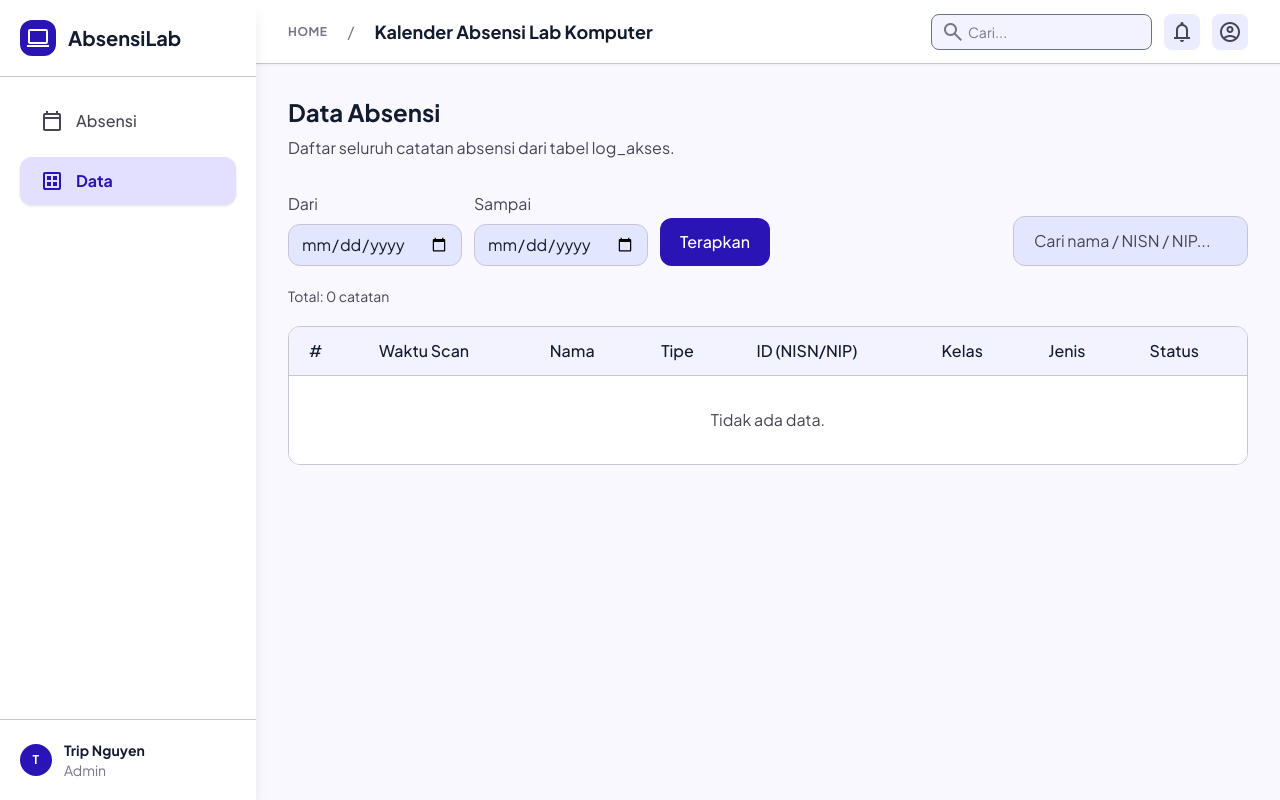
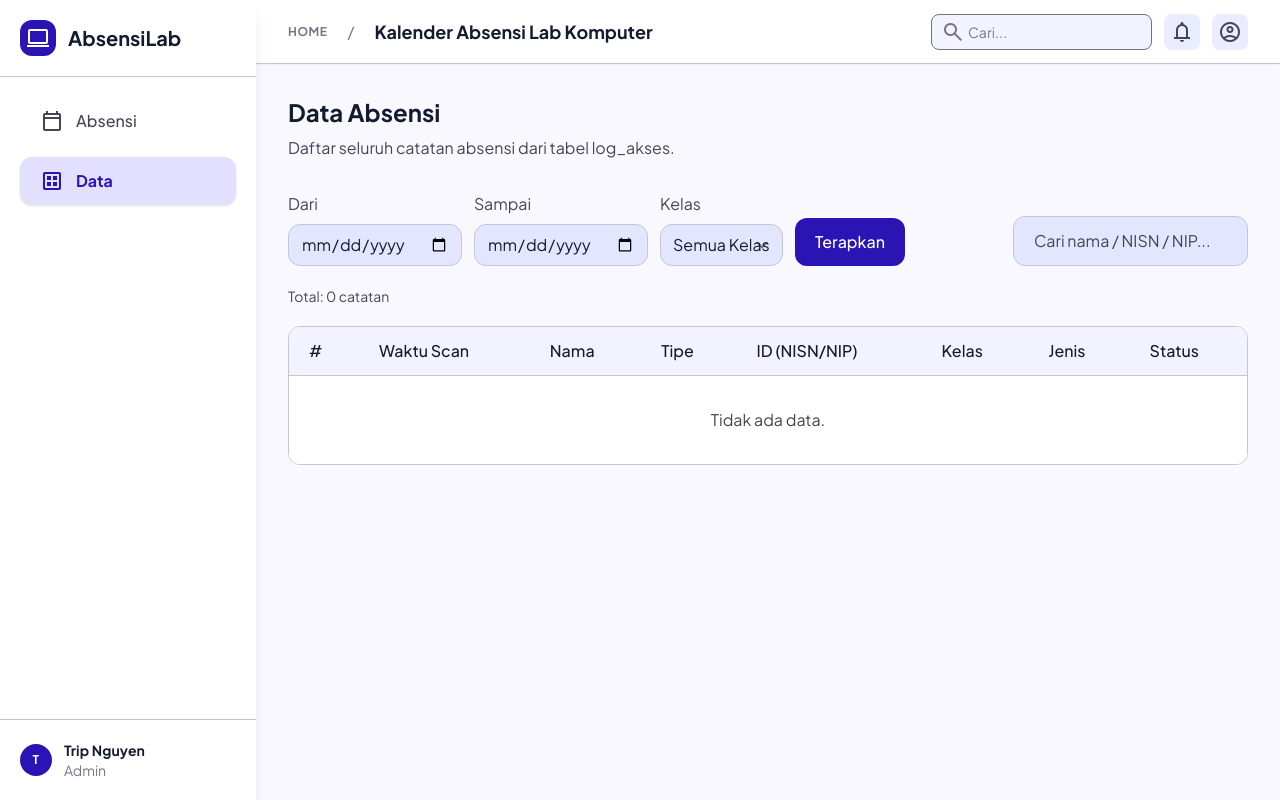
Before and after one commit to tripng/absensi_lab, a Laravel app: page /data in a window 1280 px wide. Run offline with Laravel 12, Linux system fonts and the light colour scheme; data that the repository does not hold is empty; style sheets or scripts are compiled from the project's sources; some libraries are stand-ins or nearby versions.

Commit message:
feat(data): tambah filter kelas di dropdown (query distinct + props)

```diff
--- a/app/Http/Controllers/DataController.php
+++ b/app/Http/Controllers/DataController.php
@@ -11,9 +11,9 @@ class DataController extends Controller
 {
     /**
      * Tampilkan seluruh data absensi dari tabel log_akses.
-     * Join ke rfid_card, pengguna, v_scan_lookup, dan lokasi
+     * Join ke rfid_card, pengguna, v_scan_lookup
      * agar kolom nama, nisn/nip, tipe, dan nama_kelas lengkap.
-     * Dukung filter rentang tanggal (start_date sampai end_date).
+     * Dukung filter rentang tanggal (start_date sampai end_date) dan kelas.
      */
     public function index(Request $request)
     {
@@ -21,6 +21,7 @@ class DataController extends Controller
 
         $startDate = $request->query('start_date');
         $endDate   = $request->query('end_date');
+        $kelas     = $request->query('kelas');
 
         // Validasi format tanggal sederhana (YYYY-MM-DD).
         $startTs = null;
@@ -65,6 +66,21 @@ class DataController extends Controller
             $query->whereRaw('CAST(la.waktu_scan AS UNSIGNED) <= ?', [$endTs]);
         }
 
+        // Filter kelas (hanya berlaku untuk siswa yang punya nama_kelas).
+        if ($kelas) {
+            $query->where('v.nama_kelas', $kelas);
+        }
+
+        // Daftar kelas unik untuk dropdown (hanya siswa yang punya nama_kelas).
+        $kelasList = $db->table('v_scan_lookup')
+            ->whereNotNull('nama_kelas')
+            ->where('nama_kelas', '!=', '')
+            ->distinct()
+            ->pluck('nama_kelas')
+            ->sort()
+            ->values()
+            ->all();
+
         $perPage = 25;
         $page    = max(1, (int) $request->query('page', 1));
         $offset  = ($page - 1) * $perPage;
@@ -104,7 +120,9 @@ class DataController extends Controller
             'filters' => [
                 'start_date' => $startDate ?? '',
                 'end_date'   => $endDate ?? '',
+                'kelas'      => $kelas ?? '',
             ],
+            'kelasList' => $kelasList,
         ];
 
         return Inertia::render('Data/Index', [
--- a/resources/js/Pages/Data/Index.jsx
+++ b/resources/js/Pages/Data/Index.jsx
@@ -4,14 +4,15 @@ import Navbar from '../Absensi/Navbar';
 import Topbar from '../Absensi/Topbar';
 
 export default function DataIndex({ absensi = { data: [], meta: {}, filters: {} } }) {
-  const { data, meta, filters } = absensi;
+  const { data, meta, filters, kelasList = [] } = absensi;
   const { url } = usePage();
   const params = new URLSearchParams(url.split('?')[1] || '');
   const currentPage = parseInt(params.get('page') || '1', 10);
 
-  const [search, setSearch] = useState('');
+  const [search, setSearch]     = useState('');
   const [startDate, setStartDate] = useState(filters.start_date || '');
-  const [endDate, setEndDate] = useState(filters.end_date || '');
+  const [endDate, setEndDate]   = useState(filters.end_date || '');
+  const [kelas, setKelas]       = useState(filters.kelas || '');
 
   // Quick client-side search (nama / NISN / NIP).
   const searched = search
@@ -21,22 +22,26 @@ export default function DataIndex({ absensi = { data: [], meta: {}, filters: {}
       )
     : data;
 
-  // Helper: build query string untuk date filter + pagination.
+  // Helper: build query string untuk filter + pagination.
   const buildPageQuery = (page) => {
     const q = new URLSearchParams();
     if (startDate) q.set('start_date', startDate);
     if (endDate) q.set('end_date', endDate);
+    if (kelas) q.set('kelas', kelas);
     if (page > 1) q.set('page', page);
     return q.toString();
   };
 
-  const applyDateFilter = (e) => {
+  const applyFilter = (e) => {
     e.preventDefault();
     const target = `/data?${buildPageQuery(1)}`;
     router.visit(target, { method: 'get', preserveScroll: true });
   };
 
-  const clearDateFilter = () => {
+  const clearFilter = () => {
+    setStartDate('');
+    setEndDate('');
+    setKelas('');
     router.visit('/data', { method: 'get', preserveScroll: true });
   };
 
@@ -60,12 +65,10 @@ export default function DataIndex({ absensi = { data: [], meta: {}, filters: {}
     <div className="flex h-screen overflow-hidden bg-background text-on-surface">
       {/* Sidebar navigation */}
       <Navbar />
-
       {/* Main content area (offset by sidebar width) */}
       <div className="flex-1 flex flex-col overflow-hidden ml-64">
         {/* Topbar */}
         <Topbar />
-
         {/* Scrollable page body */}
         <main className="flex-1 overflow-y-auto">
           <div className="w-full px-space-md sm:px-space-lg lg:px-space-lg py-space-lg">
@@ -81,8 +84,8 @@ export default function DataIndex({ absensi = { data: [], meta: {}, filters: {}
 
             {/* Filter bar */}
             <div className="mb-space-md flex flex-col sm:flex-row sm:items-end gap-space-md">
-              {/* Date range filter */}
-              <form onSubmit={applyDateFilter} className="flex flex-wrap items-end gap-space-sm">
+              {/* Filter: tanggal range + kelas */}
+              <form onSubmit={applyFilter} className="flex flex-wrap items-end gap-space-sm">
                 <div className="flex flex-col">
                   <label className="font-label-sm text-on-surface-variant mb-space-xs">Dari</label>
                   <input
@@ -101,16 +104,29 @@ export default function DataIndex({ absensi = { data: [], meta: {}, filters: {}
                     className="px-space-sm py-space-xs border border-outline-variant rounded-xl bg-surface-container-high text-on-surface focus:outline-none focus:ring-2 focus:ring-primary"
                   />
                 </div>
+                <div className="flex flex-col">
+                  <label className="font-label-sm text-on-surface-variant mb-space-xs">Kelas</label>
+                  <select
+                    value={kelas}
+                    onChange={(e) => setKelas(e.target.value)}
+                    className="px-space-sm py-space-xs border border-outline-variant rounded-xl bg-surface-container-high text-on-surface focus:outline-none focus:ring-2 focus:ring-primary"
+                  >
+                    <option value="">Semua Kelas</option>
+                    {kelasList.map((k) => (
+                      <option key={k} value={k}>{k}</option>
+                    ))}
+                  </select>
+                </div>
                 <button
                   type="submit"
                   className="px-space-md py-space-sm bg-primary text-on-primary rounded-xl font-label-md font-medium hover:bg-primary/90 transition-colors"
                 >
                   Terapkan
                 </button>
-                {(startDate || endDate) && (
+                {(startDate || endDate || kelas) && (
                   <button
                     type="button"
-                    onClick={clearDateFilter}
+                    onClick={clearFilter}
                     className="px-space-md py-space-sm bg-surface-container-high text-on-surface-variant rounded-xl font-label-md font-medium hover:bg-surface-container transition-colors"
                   >
                     Reset
@@ -136,8 +152,13 @@ export default function DataIndex({ absensi = { data: [], meta: {}, filters: {}
                 Total: {meta.total ?? 0} catatan{visibleRows !== (meta.total ?? 0) ? ` (menampilkan ${visibleRows})` : ''}
               </span>
               {(startDate || endDate) && (
-                <span className="px-space-sm py-space-xs rounded-full bg-primary-container text-on-primary-container">
+                <span className="px-space-sm py-space-xs rounded-full bg-primary-container text-on-primary">
                   Periode: {startDate || '—'} s/d {endDate || '—'}
+                </span>
+              )}
+              {kelas && (
+                <span className="px-space-sm py-space-xs rounded-full bg-secondary-container text-on-secondary-container">
+                  Kelas: {kelas}
                 </span>
               )}
             </div>
@@ -160,7 +181,7 @@ export default function DataIndex({ absensi = { data: [], meta: {}, filters: {}
                 <tbody className="divide-y divide-outline-variant bg-surface-container-lowest">
                   {searched.length === 0 ? (
                     <tr>
-                      <td colSpan={9} className="px-space-md py-space-lg text-center text-on-surface-variant">
+                      <td colSpan={8} className="px-space-md py-space-lg text-center text-on-surface-variant">
                         Tidak ada data.
                       </td>
                     </tr>
```
